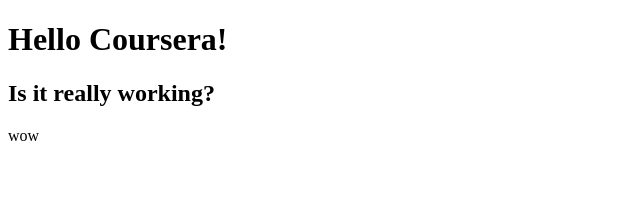
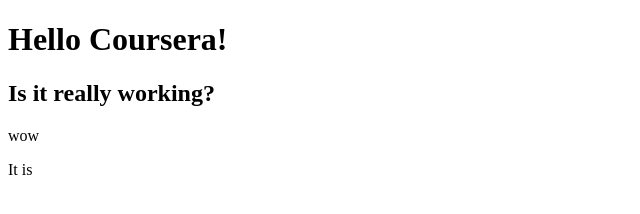
Before and after one commit to janlazur/janek-coursera, a plain HTML site: page site/index.html in a window 1280 px wide. Shown: the full height of the page, 0-640 px from the left. Drawn offline with Linux system fonts and the light colour scheme.

Commit message:
Small change

```diff
--- a/site/index.html
+++ b/site/index.html
@@ -7,5 +7,6 @@
 <h1> Hello Coursera!</h1>
 <h2> Is it really working?</h2>
 <p> wow</p>
+<p> It is</p>
 </body>
 </html>
```
